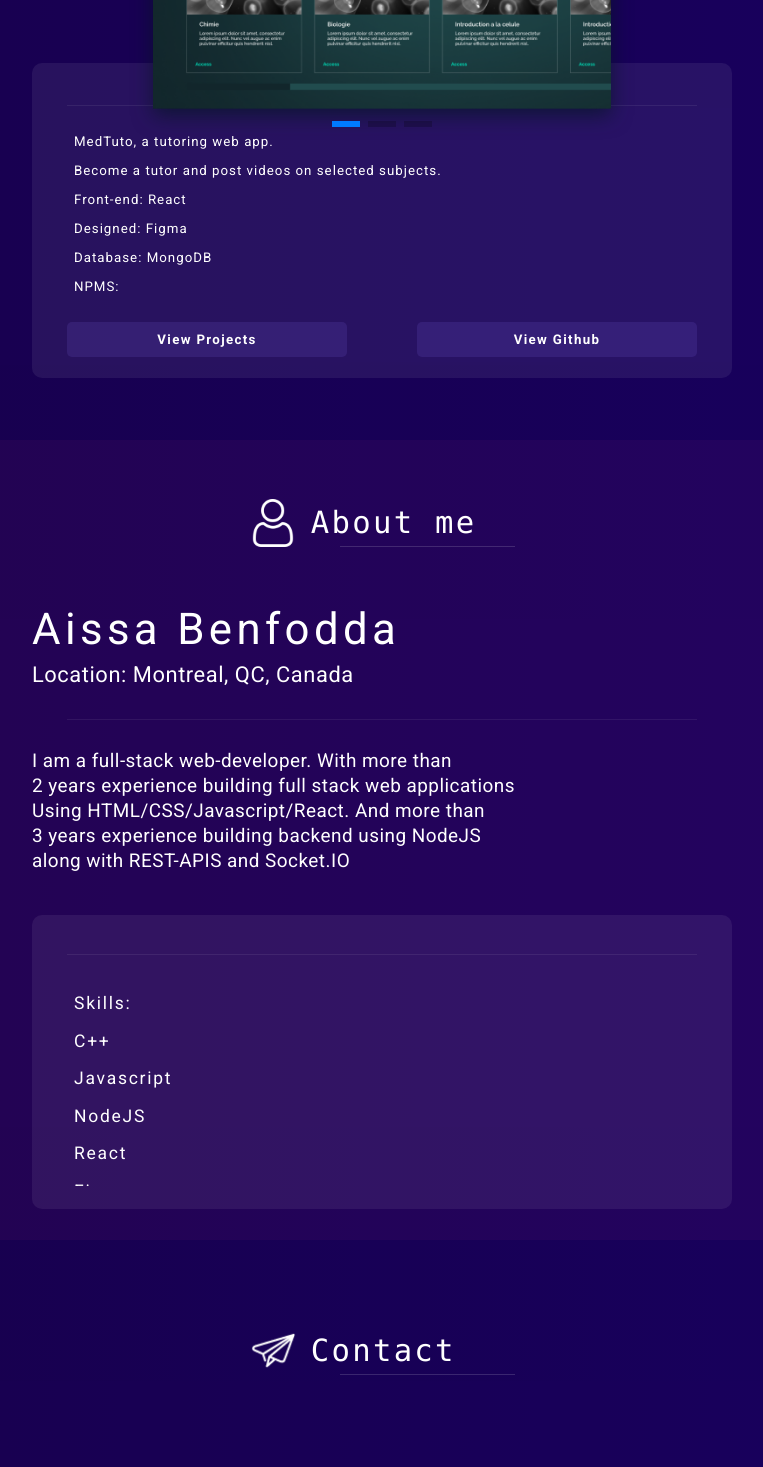
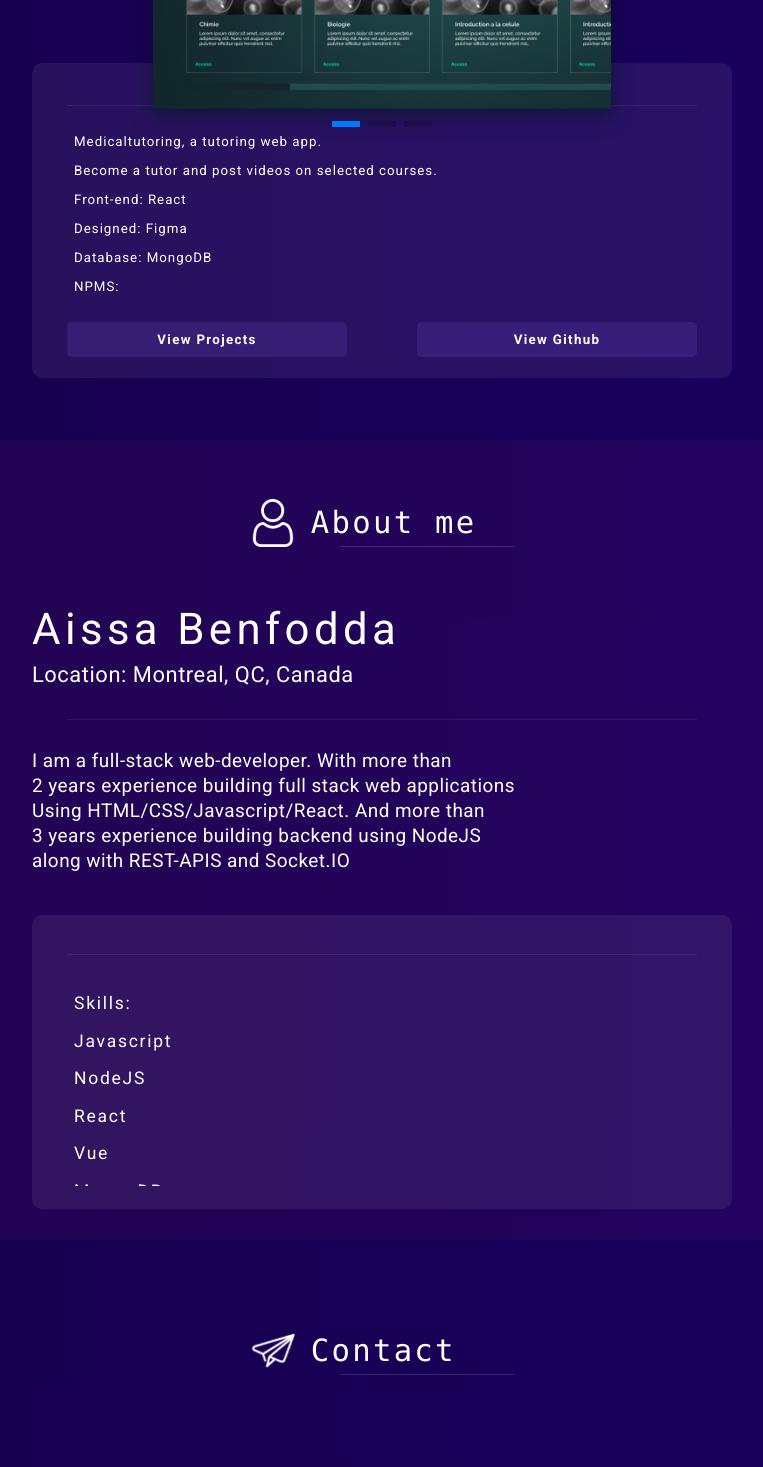
Before and after one commit to Rygaa/portfolioV2, a React (Create React App) app: page / in a window 1280 px wide. Shown: the part 1160-2627 px from the top of the page, without its empty margins (258-1021 px from the left). Built offline with nearby package versions, Linux system fonts and the light colour scheme.

Commit message:
updating data

```diff
--- a/src/pages/AboutMe.js
+++ b/src/pages/AboutMe.js
@@ -12,26 +12,24 @@ import { useInView } from "react-intersection-observer"
 const skillsText =  [
     'Skills:',
 
-    'C++',
     'Javascript',
     'NodeJS',
+    'React',
+    'Vue',
 
-    'React',
+    'MongoDB',
+    'PostgreSQL',
+    'Nginx',
+    'SocketIO',
 
     'Figma',
     'HTML',
-    'CSS',
-
-    'MongoDB',
-    'PostgreSQL',
+    'CSS / SCSS',
     'MUI',
 
-    'SocketIO',
+    'Java',
+    'C++',
     'Express',
-    'Java',
-
-    'SCSS',
-    'Nginx',
 ]
 
 
--- a/src/pages/Projects.jsx
+++ b/src/pages/Projects.jsx
@@ -28,8 +28,8 @@ const medtuto = {
     website: 'https://medicaltutoring.rygaa.com/home',
     github: 'https://github.com/Rygaa/medtuto-react-frontend',
     usedTech: [
-        'MedTuto, a tutoring web app.',
-        'Become a tutor and post videos on selected subjects.',
+        'Medicaltutoring, a tutoring web app.',
+        'Become a tutor and post videos on selected courses.',
         'Front-end: React',
         'Designed: Figma',
         'Database: MongoDB',
```
